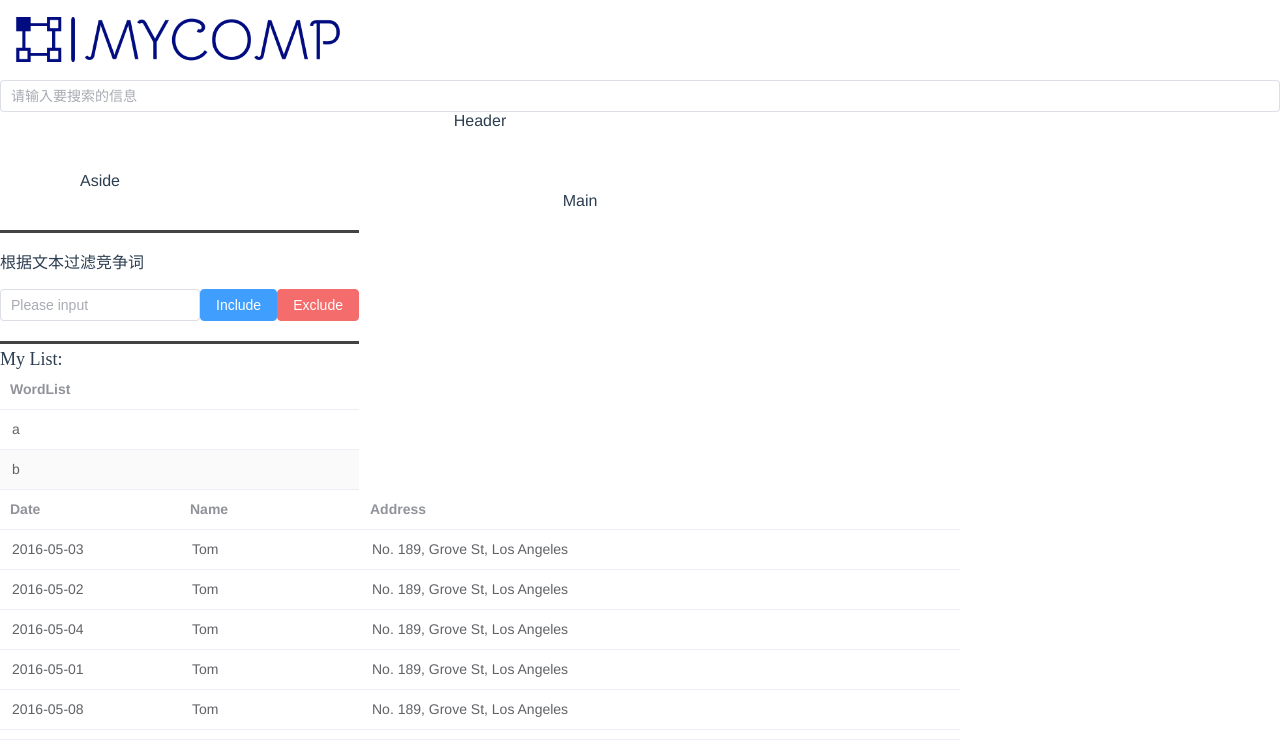
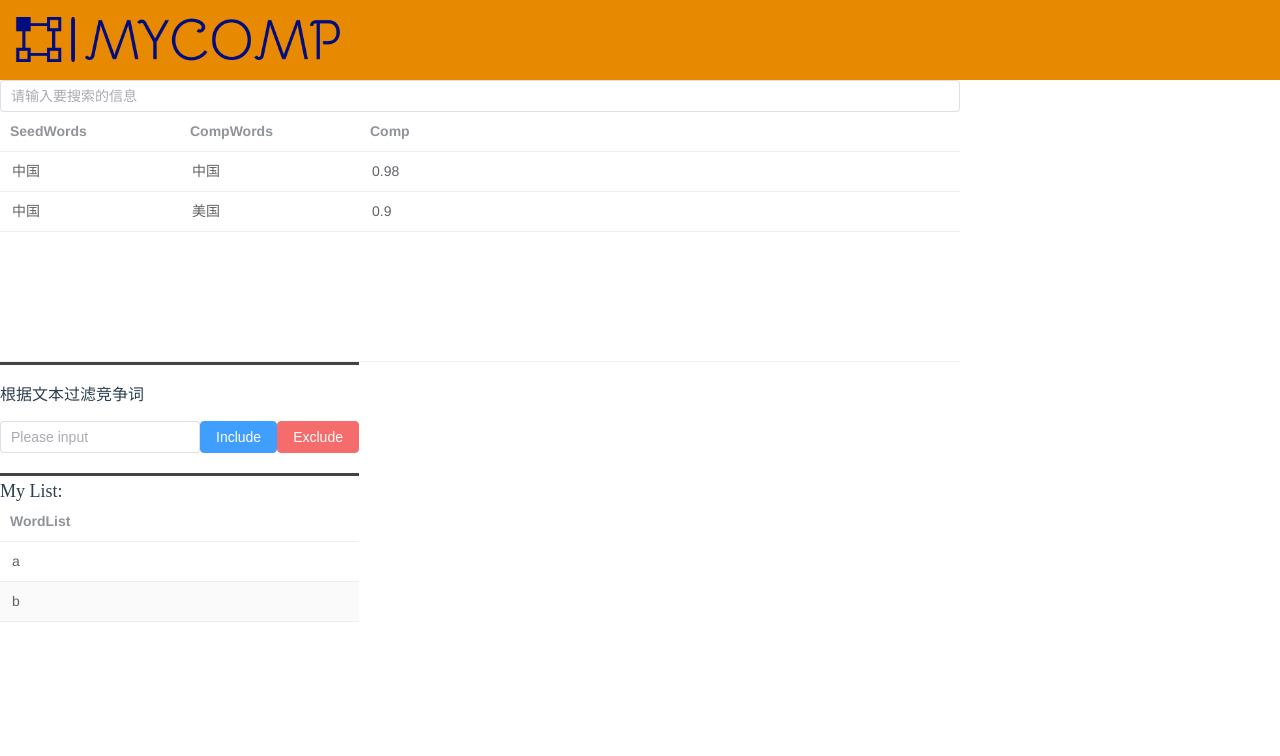
Before and after one commit to kissjerryfan/compkey_front, a Vue app: page / in a window 1280 px wide. Shown: the top 756 px of the page. Built offline with nearby package versions, Linux system fonts and the light colour scheme.

Commit message:
finish skeleton and change header

```diff
--- a/src/App.vue
+++ b/src/App.vue
@@ -7,41 +7,29 @@
     </el-col>
   </el-row>
   <el-row>
-    <el-col :span="24">
-      <EnterSearch></EnterSearch>
-    </el-col>
-  </el-row>
-  <el-row>
     <el-col :span="18">
-      <WordsDisplay></WordsDisplay>
+      <MainDisplay></MainDisplay>
     </el-col>
     <el-col :span="5.8">
       <SideBar></SideBar>
     </el-col>
     <el-col :span="0.2"></el-col>
   </el-row>
-  <el-row>
-    <el-col :span="18">
-      <InformationTable></InformationTable>
-    </el-col>
-  </el-row>
 </template>
 
 <script>
 // import HelloWorld from './components/HelloWorld.vue'
 import MyHeader from "@/components/Header";
-import WordsDisplay from "@/components/WordsDisplay";
 import EnterSearch from "@/components/EnterSearch";
 import SideBar from "@/components/SideBar";
-import InformationTable from "@/components/InformationTable";
+import MainDisplay from "@/components/MainDisplay";
 export default {
   name: 'App',
   components: {
     MyHeader,
-    WordsDisplay,
     EnterSearch,
     SideBar,
-    InformationTable
+    MainDisplay
   }
 }
 </script>
--- a/src/components/Header.vue
+++ b/src/components/Header.vue
@@ -12,7 +12,7 @@ export default {
 
 <style scoped>
 #header{
-  background-color: #ffffff;
+  background-color: #e88902;
   top: 0;
   height: 80px;
   width: auto;
--- a/src/components/InformationTable.vue
+++ b/src/components/InformationTable.vue
@@ -1,48 +1,23 @@
 <template>
   <el-table :data="tableData" height="250" style="width: 100%">
-    <el-table-column prop="date" label="Date" width="180" />
-    <el-table-column prop="name" label="Name" width="180" />
-    <el-table-column prop="address" label="Address" />
+    <el-table-column prop="seedWords" label="SeedWords" width="180" />
+    <el-table-column prop="compWords" label="CompWords" width="180" />
+    <el-table-column prop="comp" label="Comp" />
   </el-table>
 </template>
 
 <script setup>
 const tableData = [
   {
-    date: '2016-05-03',
-    name: 'Tom',
-    address: 'No. 189, Grove St, Los Angeles',
+    seedWords: '中国',
+    compWords: '中国',
+    comp: '0.98',
   },
   {
-    date: '2016-05-02',
-    name: 'Tom',
-    address: 'No. 189, Grove St, Los Angeles',
-  },
-  {
-    date: '2016-05-04',
-    name: 'Tom',
-    address: 'No. 189, Grove St, Los Angeles',
-  },
-  {
-    date: '2016-05-01',
-    name: 'Tom',
-    address: 'No. 189, Grove St, Los Angeles',
-  },
-  {
-    date: '2016-05-08',
-    name: 'Tom',
-    address: 'No. 189, Grove St, Los Angeles',
-  },
-  {
-    date: '2016-05-06',
-    name: 'Tom',
-    address: 'No. 189, Grove St, Los Angeles',
-  },
-  {
-    date: '2016-05-07',
-    name: 'Tom',
-    address: 'No. 189, Grove St, Los Angeles',
-  },
+    seedWords: '中国',
+    compWords: '美国',
+    comp: '0.9',
+  }
 ]
 </script>
 <script>
--- /dev/null
+++ b/src/components/MainDisplay.vue
@@ -0,0 +1,20 @@
+<template>
+  <EnterSearch></EnterSearch>
+  <InformationTable></InformationTable>
+</template>
+
+<script>
+import EnterSearch from "@/components/EnterSearch";
+import InformationTable from "@/components/InformationTable";
+export default {
+  name: "MainDisplay",
+  components: {
+    InformationTable,
+    EnterSearch
+  }
+}
+</script>
+
+<style scoped>
+
+</style>
--- a/src/components/WordsDisplay.vue
+++ /dev/null
@@ -1,34 +0,0 @@
-<template>
-  <div class="common-layout">
-    <el-container>
-      <el-header>Header</el-header>
-      <el-container>
-        <el-aside width="200px">Aside</el-aside>
-        <el-main>Main</el-main>
-      </el-container>
-    </el-container>
-  </div>
-</template>
-
-<script>
-import eventBus from "@/components/eventBus";
-export default {
-  name: "WordsDisplay",
-  data(){
-    return {
-      filter:{}
-    }
-  },
-  methods:{
-    getFilter(){
-      eventBus.$on("getFilter", (data)=>{
-          this.filter = data;
-      })
-    }
-  }
-}
-</script>
-
-<style scoped>
-
-</style>
```
Also changed, not shown: components.d.ts (+1 -6 lines).
